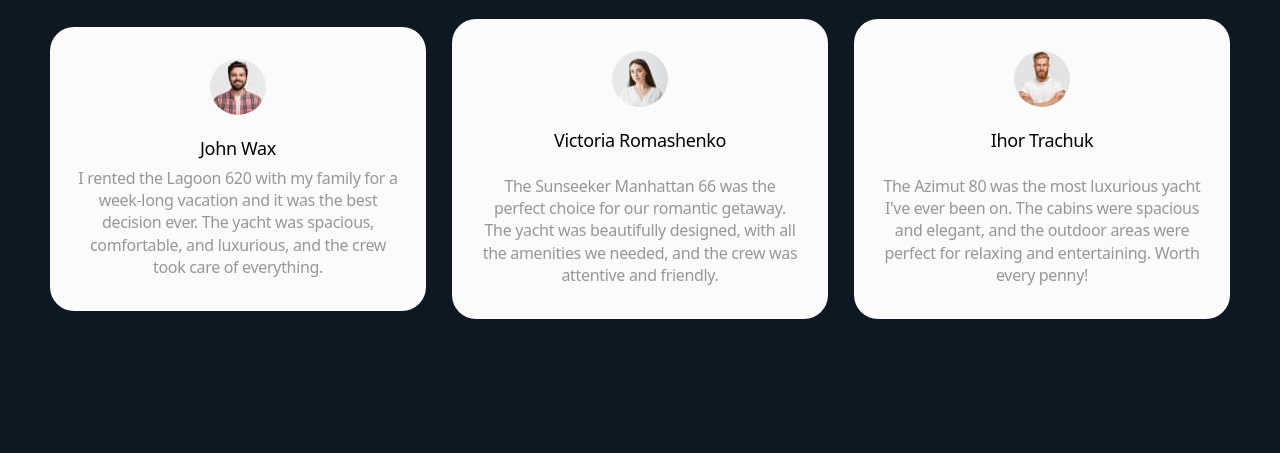
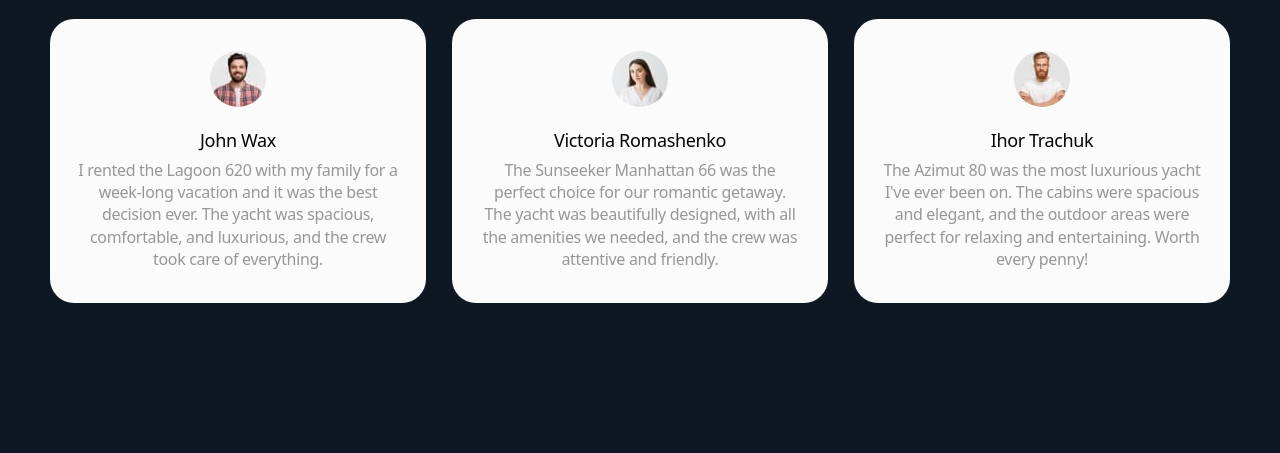
Before and after one commit to ansstey/project-YachtJet-22, a website built with Vite: page src/index.html in a window 1280 px wide. Shown: the part 4720-5173 px from the top of the page. Built offline with nearby package versions, Linux system fonts and the light colour scheme.

Commit message:
change reviews.html and reviews.css

```diff
--- a/src/css/reviews.css
+++ b/src/css/reviews.css
@@ -15,8 +15,6 @@
   display: flex;
   align-items: center;
   max-width: 335px;
-  /* margin: 0px auto; */
-  /* margin-bottom: 25px; */
 }
 
 .reviews-text {
@@ -55,7 +53,6 @@
 
 .reviews-image-thumb {
   display: block;
-  /* margin-bottom: 24px; */
 }
 
 .reviews-image {
@@ -69,7 +66,6 @@
   letter-spacing: -0.02em;
   text-align: center;
   color: #040306;
-  /* margin-bottom: 8px; */
 }
 
 .reviews-review {
--- a/src/partials/reviews.html
+++ b/src/partials/reviews.html
@@ -76,12 +76,14 @@
             class="reviews-image"
           />
         </picture>
+        <div class="content-wrap">
           <h3 class="reviews-subtitle">Victoria Romashenko</h3>
           <p class="reviews-review">
             The Sunseeker Manhattan 66 was the perfect choice for our romantic
-          getaway. The yacht was beautifully designed, with all the amenities we
-          needed, and the crew was attentive and friendly.
+            getaway. The yacht was beautifully designed, with all the amenities
+            we needed, and the crew was attentive and friendly.
           </p>
+        </div>
       </li>
 
       <li class="reviews-item item-ihor">
@@ -102,12 +104,14 @@
             class="reviews-image"
           />
         </picture>
+        <div class="content-wrap">
           <h3 class="reviews-subtitle">Ihor Trachuk</h3>
           <p class="reviews-review">
             The Azimut 80 was the most luxurious yacht I've ever been on. The
             cabins were spacious and elegant, and the outdoor areas were perfect
             for relaxing and entertaining. Worth every penny!
           </p>
+        </div>
       </li>
     </ul>
   </div>
```
Lines whose indentation alone changed are shown as unchanged.
